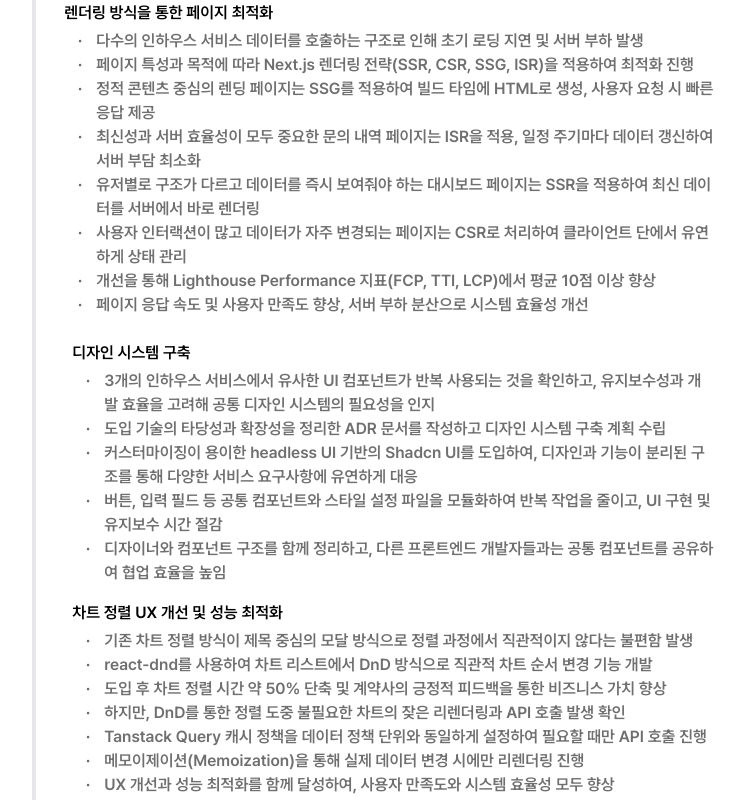
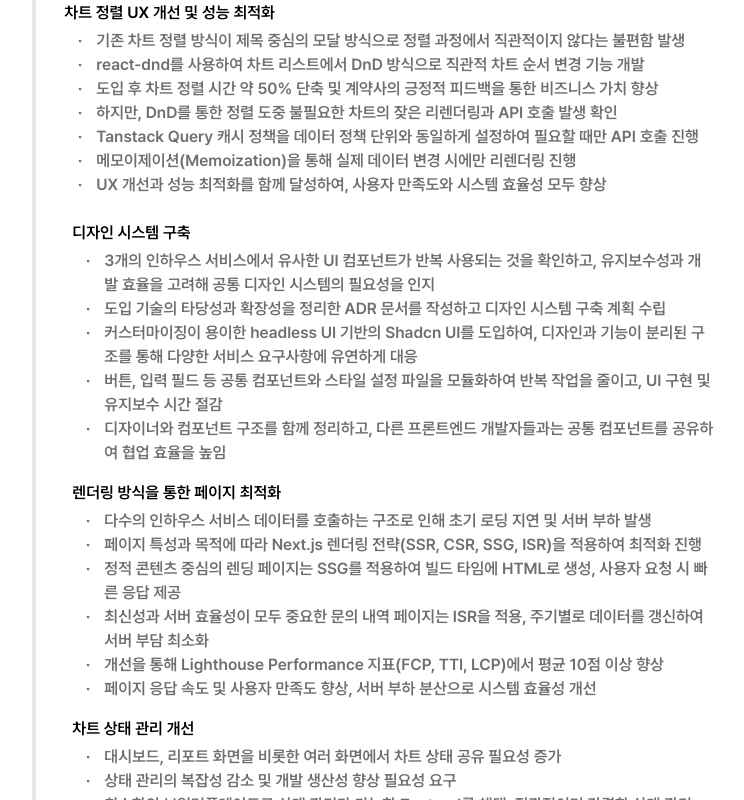
Before and after one commit to LeeKwang-min/kwangmin-portfolio, a Next.js app: page / in a window 1280 px wide. Shown: the part 980-1780 px from the top of the page, without its empty margins (437-1181 px from the left). Built offline with nearby package versions, Linux system fonts and the light colour scheme.

Commit message:
[수정] 기능 설명 순서 변경

```diff
--- a/src/app/(resume)/_components/Experience/Experience.tsx
+++ b/src/app/(resume)/_components/Experience/Experience.tsx
@@ -67,54 +67,48 @@ function Experience() {
               </p>
             </div>
             <div className="flex flex-col gap-1">
-              <span className="font-semibold">{`렌더링 방식을 통한 페이지 최적화`}</span>
+              <span className="font-semibold">{`차트 정렬 UX 개선 및 성능 최적화`}</span>
               <ul className="pl-2">
                 <li className="flex gap-2 items-center">
                   <Dot size={16} color="#00000090" />
                   <span className="text-[#00000090] font-semibold">
-                    {`다수의 인하우스 서비스 데이터를 호출하는 구조로 인해 초기 로딩 지연 및 서버 부하 발생`}
+                    {`기존 차트 정렬 방식이 제목 중심의 모달 방식으로 정렬 과정에서 직관적이지 않다는 불편함 발생`}
                   </span>
                 </li>
                 <li className="flex gap-2 items-center">
                   <Dot size={16} color="#00000090" />
                   <span className="text-[#00000090] font-semibold">
-                    {`페이지 특성과 목적에 따라 Next.js 렌더링 전략(SSR, CSR, SSG, ISR)을 적용하여 최적화 진행`}
-                  </span>
-                </li>
-                <li className="flex gap-2 items-start">
-                  <Dot size={16} color="#00000090" className="mt-1 min-w-4" />
-                  <span className="text-[#00000090] font-semibold">
-                    {`정적 콘텐츠 중심의 렌딩 페이지는 SSG를 적용하여 빌드 타임에 HTML로 생성, 사용자 요청 시 빠른 응답 제공`}
-                  </span>
-                </li>
-                <li className="flex gap-2 items-start">
-                  <Dot size={16} color="#00000090" className="mt-1 min-w-4" />
-                  <span className="text-[#00000090] font-semibold">
-                    {`최신성과 서버 효율성이 모두 중요한 문의 내역 페이지는 ISR을 적용, 일정 주기마다 데이터 갱신하여 서버 부담 최소화`}
-                  </span>
-                </li>
-                <li className="flex gap-2 items-start">
-                  <Dot size={16} color="#00000090" className="mt-1 min-w-4" />
-                  <span className="text-[#00000090] font-semibold">
-                    {`유저별로 구조가 다르고 데이터를 즉시 보여줘야 하는 대시보드 페이지는 SSR을 적용하여 최신 데이터를 서버에서 바로 렌더링`}
-                  </span>
-                </li>
-                <li className="flex gap-2 items-start">
-                  <Dot size={16} color="#00000090" className="mt-1 min-w-4" />
-                  <span className="text-[#00000090] font-semibold">
-                    {`사용자 인터랙션이 많고 데이터가 자주 변경되는 페이지는 CSR로 처리하여 클라이언트 단에서 유연하게 상태 관리`}
+                    {`react-dnd를 사용하여 차트 리스트에서 DnD 방식으로 직관적 차트 순서 변경 기능 개발`}
                   </span>
                 </li>
                 <li className="flex gap-2 items-center">
                   <Dot size={16} color="#00000090" />
                   <span className="text-[#00000090] font-semibold">
-                    {`개선을 통해 Lighthouse Performance 지표(FCP, TTI, LCP)에서 평균 10점 이상 향상`}
+                    {`도입 후 차트 정렬 시간 약 50% 단축 및 계약사의 긍정적 피드백을 통한 비즈니스 가치 향상`}
                   </span>
                 </li>
                 <li className="flex gap-2 items-center">
                   <Dot size={16} color="#00000090" />
                   <span className="text-[#00000090] font-semibold">
-                    {`페이지 응답 속도 및 사용자 만족도 향상, 서버 부하 분산으로 시스템 효율성 개선`}
+                    {`하지만, DnD를 통한 정렬 도중 불필요한 차트의 잦은 리렌더링과 API 호출 발생 확인`}
+                  </span>
+                </li>
+                <li className="flex gap-2 items-center">
+                  <Dot size={16} color="#00000090" />
+                  <span className="text-[#00000090] font-semibold">
+                    {`Tanstack Query 캐시 정책을 데이터 정책 단위와 동일하게 설정하여 필요할 때만 API 호출 진행`}
+                  </span>
+                </li>
+                <li className="flex gap-2 items-center">
+                  <Dot size={16} color="#00000090" />
+                  <span className="text-[#00000090] font-semibold">
+                    {`메모이제이션(Memoization)을 통해 실제 데이터 변경 시에만 리렌더링 진행`}
+                  </span>
+                </li>
+                <li className="flex gap-2 items-center">
+                  <Dot size={16} color="#00000090" />
+                  <span className="text-[#00000090] font-semibold">
+                    {`UX 개선과 성능 최적화를 함께 달성하여, 사용자 만족도와 시스템 효율성 모두 향상`}
                   </span>
                 </li>
               </ul>
@@ -158,48 +152,42 @@ function Experience() {
               </div>
 
               <div className="flex flex-col gap-1">
-                <span className="font-semibold">{`차트 정렬 UX 개선 및 성능 최적화`}</span>
+                <span className="font-semibold">{`렌더링 방식을 통한 페이지 최적화`}</span>
                 <ul className="pl-2">
                   <li className="flex gap-2 items-center">
                     <Dot size={16} color="#00000090" />
                     <span className="text-[#00000090] font-semibold">
-                      {`기존 차트 정렬 방식이 제목 중심의 모달 방식으로 정렬 과정에서 직관적이지 않다는 불편함 발생`}
+                      {`다수의 인하우스 서비스 데이터를 호출하는 구조로 인해 초기 로딩 지연 및 서버 부하 발생`}
                     </span>
                   </li>
                   <li className="flex gap-2 items-center">
                     <Dot size={16} color="#00000090" />
                     <span className="text-[#00000090] font-semibold">
-                      {`react-dnd를 사용하여 차트 리스트에서 DnD 방식으로 직관적 차트 순서 변경 기능 개발`}
+                      {`페이지 특성과 목적에 따라 Next.js 렌더링 전략(SSR, CSR, SSG, ISR)을 적용하여 최적화 진행`}
+                    </span>
+                  </li>
+                  <li className="flex gap-2 items-start">
+                    <Dot size={16} color="#00000090" className="mt-1 min-w-4" />
+                    <span className="text-[#00000090] font-semibold">
+                      {`정적 콘텐츠 중심의 렌딩 페이지는 SSG를 적용하여 빌드 타임에 HTML로 생성, 사용자 요청 시 빠른 응답 제공`}
+                    </span>
+                  </li>
+                  <li className="flex gap-2 items-start">
+                    <Dot size={16} color="#00000090" className="mt-1 min-w-4" />
+                    <span className="text-[#00000090] font-semibold">
+                      {`최신성과 서버 효율성이 모두 중요한 문의 내역 페이지는 ISR을 적용, 주기별로 데이터를 갱신하여 서버 부담 최소화`}
                     </span>
                   </li>
                   <li className="flex gap-2 items-center">
                     <Dot size={16} color="#00000090" />
                     <span className="text-[#00000090] font-semibold">
-                      {`도입 후 차트 정렬 시간 약 50% 단축 및 계약사의 긍정적 피드백을 통한 비즈니스 가치 향상`}
+                      {`개선을 통해 Lighthouse Performance 지표(FCP, TTI, LCP)에서 평균 10점 이상 향상`}
                     </span>
                   </li>
                   <li className="flex gap-2 items-center">
                     <Dot size={16} color="#00000090" />
                     <span className="text-[#00000090] font-semibold">
-                      {`하지만, DnD를 통한 정렬 도중 불필요한 차트의 잦은 리렌더링과 API 호출 발생 확인`}
-                    </span>
-                  </li>
-                  <li className="flex gap-2 items-center">
-                    <Dot size={16} color="#00000090" />
-                    <span className="text-[#00000090] font-semibold">
-                      {`Tanstack Query 캐시 정책을 데이터 정책 단위와 동일하게 설정하여 필요할 때만 API 호출 진행`}
-                    </span>
-                  </li>
-                  <li className="flex gap-2 items-center">
-                    <Dot size={16} color="#00000090" />
-                    <span className="text-[#00000090] font-semibold">
-                      {`메모이제이션(Memoization)을 통해 실제 데이터 변경 시에만 리렌더링 진행`}
-                    </span>
-                  </li>
-                  <li className="flex gap-2 items-center">
-                    <Dot size={16} color="#00000090" />
-                    <span className="text-[#00000090] font-semibold">
-                      {`UX 개선과 성능 최적화를 함께 달성하여, 사용자 만족도와 시스템 효율성 모두 향상`}
+                      {`페이지 응답 속도 및 사용자 만족도 향상, 서버 부하 분산으로 시스템 효율성 개선`}
                     </span>
                   </li>
                 </ul>
```
